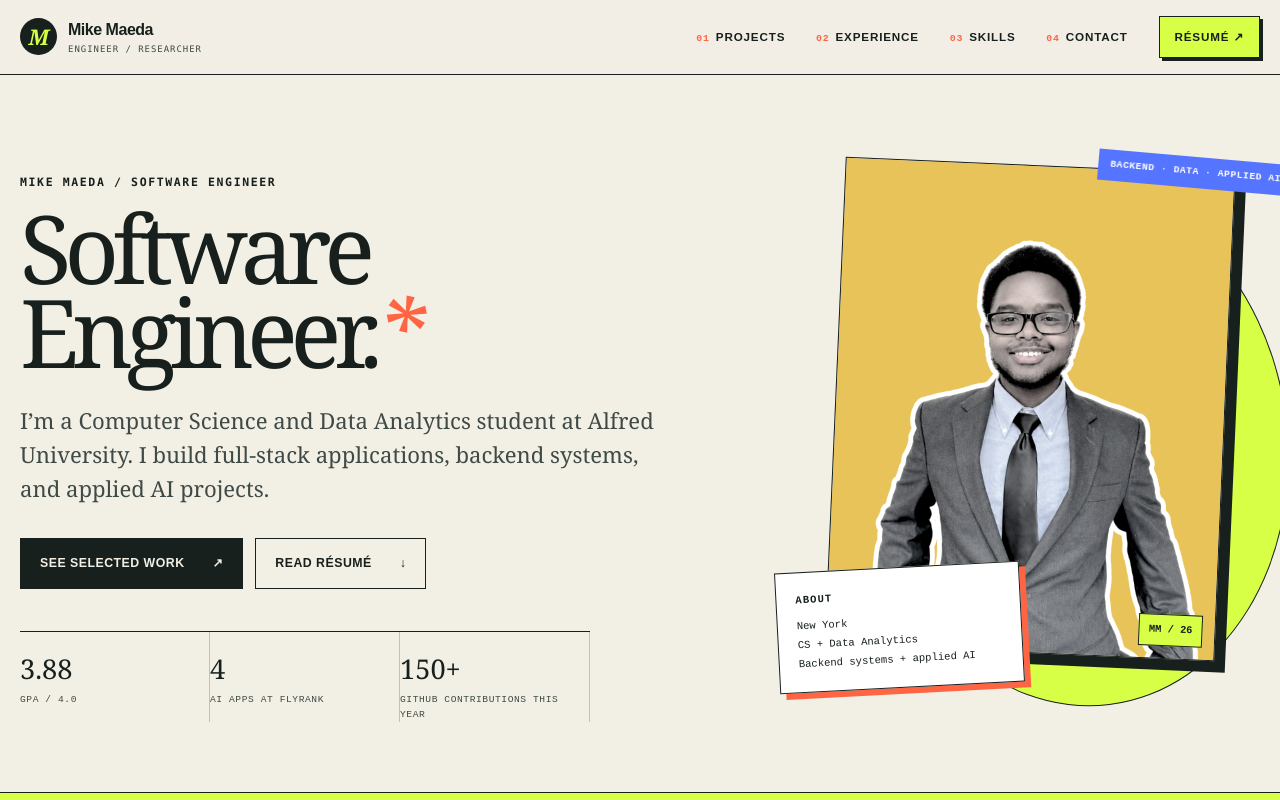
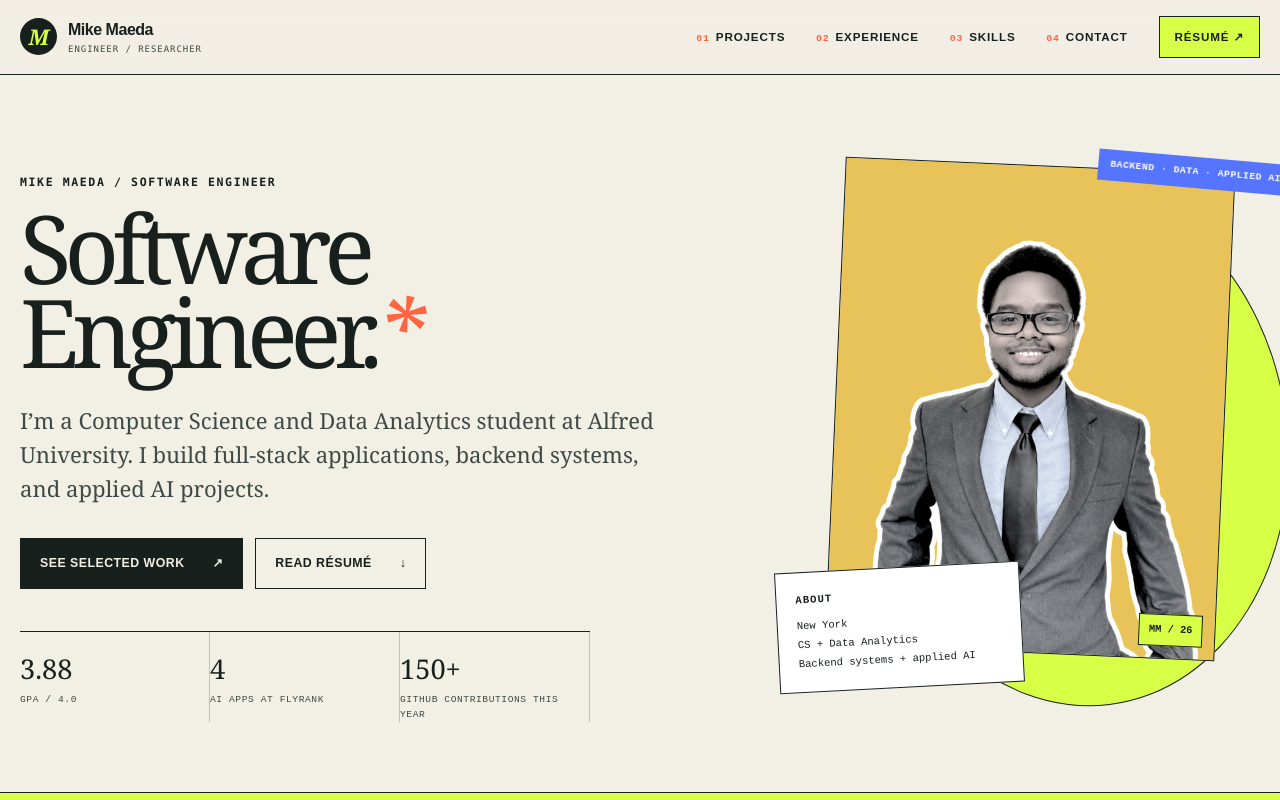
Before and after one commit to mikemaeda/mike-portifolio, a Next.js app: page / in a window 1280 px wide. Shown: the top 800 px of the page. Built offline with nearby package versions, Linux system fonts and the light colour scheme.

Commit message:
Remove layered box shadows

```diff
--- a/app/globals.css
+++ b/app/globals.css
@@ -51,14 +51,14 @@ button { color: inherit; font: inherit; }
 .primary-nav a { font-size: .73rem; font-weight: 800; letter-spacing: .07em; text-transform: uppercase; }
 .primary-nav a > span { margin-right: 6px; color: var(--orange); font-family: ui-monospace, monospace; font-size: .62rem; }
 .primary-nav a:not(.nav-resume):hover, .primary-nav a[aria-current="page"] { text-decoration: underline; text-decoration-thickness: 2px; text-underline-offset: 7px; }
-.nav-resume { padding: 11px 15px; border: 1px solid var(--ink); background: var(--acid); box-shadow: 3px 3px 0 var(--ink); transition: transform .2s, box-shadow .2s; }
-.nav-resume:hover { transform: translate(2px, 2px); box-shadow: 1px 1px 0 var(--ink); }
+.nav-resume { padding: 11px 15px; border: 1px solid var(--ink); background: var(--acid); transition: transform .2s; }
+.nav-resume:hover { transform: translateY(-2px); }
 .menu-button { display: none; border: 0; background: transparent; font-size: .75rem; font-weight: 800; text-transform: uppercase; }
 
 .hero { min-height: 100svh; padding: 132px 0 0; overflow: hidden; background: var(--paper); }
 .hero-grid { display: grid; grid-template-columns: 1.2fr .8fr; gap: clamp(40px, 7vw, 100px); align-items: center; min-height: calc(100svh - 182px); padding-bottom: 70px; }
 .hero-copy { max-width: 730px; }
-.eyebrow { width: fit-content; display: flex; align-items: center; gap: 9px; padding: 8px 11px; border: 1px solid var(--ink); background: white; font-family: ui-monospace, monospace; font-size: .69rem; font-weight: 700; text-transform: uppercase; box-shadow: 3px 3px 0 var(--ink); }
+.eyebrow { width: fit-content; display: flex; align-items: center; gap: 9px; padding: 8px 11px; border: 1px solid var(--ink); background: white; font-family: ui-monospace, monospace; font-size: .69rem; font-weight: 700; text-transform: uppercase; }
 .status-dot { width: 9px; height: 9px; border-radius: 50%; background: #37c16f; box-shadow: 0 0 0 3px rgba(55,193,111,.18); }
 .hero-index, .section-number { margin: 42px 0 15px; font-family: ui-monospace, SFMono-Regular, Menlo, monospace; font-size: .72rem; font-weight: 700; letter-spacing: .14em; text-transform: uppercase; }
 .hero h1 { max-width: 820px; margin: 0; font-family: Georgia, "Times New Roman", serif; font-size: clamp(3.5rem, 7.4vw, 7.6rem); line-height: .88; letter-spacing: -.075em; font-weight: 500; }
@@ -75,10 +75,10 @@ button { color: inherit; font: inherit; }
 .hero-proof span { display: block; margin-top: 4px; color: var(--ink-soft); font-family: ui-monospace, monospace; font-size: .6rem; letter-spacing: .06em; text-transform: uppercase; }
 .hero-visual { position: relative; width: min(100%, 430px); margin-inline: auto; padding: 24px 20px 60px; }
 .hero-visual::before { content: ""; position: absolute; inset: 7% -10% 1% 12%; border-radius: 50%; background: var(--acid); border: 1px solid var(--ink); transform: rotate(-7deg); }
-.portrait-frame { position: relative; z-index: 2; aspect-ratio: 4/5; overflow: hidden; border: 1px solid var(--ink); background: #c8c5bb; transform: rotate(2.5deg); box-shadow: 11px 11px 0 var(--ink); }
+.portrait-frame { position: relative; z-index: 2; aspect-ratio: 4/5; overflow: hidden; border: 1px solid var(--ink); background: #c8c5bb; transform: rotate(2.5deg); }
 .portrait-frame img { width: 100%; height: 100%; object-fit: cover; object-position: center 18%; filter: saturate(.78) contrast(1.04); }
 .photo-code { position: absolute; right: 12px; bottom: 12px; padding: 7px 9px; background: var(--acid); border: 1px solid var(--ink); font-family: ui-monospace, monospace; font-size: .65rem; font-weight: 800; }
-.profile-slip { position: absolute; z-index: 3; left: -38px; bottom: 24px; width: 245px; padding: 17px 19px; border: 1px solid var(--ink); background: white; box-shadow: 6px 6px 0 var(--orange); transform: rotate(-3deg); }
+.profile-slip { position: absolute; z-index: 3; left: -38px; bottom: 24px; width: 245px; padding: 17px 19px; border: 1px solid var(--ink); background: white; transform: rotate(-3deg); }
 .profile-slip p { margin: 3px 0; font-family: ui-monospace, monospace; font-size: .66rem; }
 .profile-slip .slip-label { margin-bottom: 10px; font-weight: 900; letter-spacing: .1em; }
 .orbit-note { position: absolute; z-index: 4; top: 16px; right: -48px; padding: 8px 12px; color: white; background: var(--blue); font-family: ui-monospace, monospace; font-size: .61rem; font-weight: 800; letter-spacing: .05em; transform: rotate(5deg); }
@@ -99,7 +99,7 @@ button { color: inherit; font: inherit; }
 .project-summary { max-width: 700px; margin: 0; color: var(--ink-soft); line-height: 1.65; }
 .project-stack { display: flex; flex-wrap: wrap; gap: 7px; margin-top: 22px; }
 .project-stack span { padding: 6px 9px; border: 1px solid var(--line); font-family: ui-monospace, monospace; font-size: .59rem; font-weight: 700; text-transform: uppercase; }
-.project-result { align-self: end; padding: 20px; border: 1px solid var(--ink); background: white; box-shadow: 5px 5px 0 var(--ink); }
+.project-result { align-self: end; padding: 20px; border: 1px solid var(--ink); background: white; }
 .result-label { color: var(--blue); font-family: ui-monospace, monospace; font-size: .61rem; font-weight: 900; letter-spacing: .13em; }
 .project-result p { margin: 10px 0 22px; font-family: Georgia, serif; line-height: 1.45; }
 .project-result a, .text-link { font-size: .71rem; font-weight: 900; letter-spacing: .05em; text-transform: uppercase; text-decoration: underline; text-underline-offset: 5px; }
@@ -124,7 +124,7 @@ button { color: inherit; font: inherit; }
 .skills-layout .section-heading .section-number { margin-bottom: 22px; }
 .skills-layout .section-heading > p:last-child { margin-top: 25px; max-width: 420px; }
 .sticky-heading { position: sticky; top: 120px; }
-.skill-console { border: 1px solid var(--ink); background: #111715; color: #e8eee9; box-shadow: 10px 10px 0 var(--orange); }
+.skill-console { border: 1px solid var(--ink); background: #111715; color: #e8eee9; }
 .console-bar { display: flex; align-items: center; gap: 7px; padding: 13px 16px; border-bottom: 1px solid #3c4642; background: #252d2a; }
 .console-bar span { width: 9px; height: 9px; border-radius: 50%; background: var(--orange); }
 .console-bar span:nth-child(2) { background: #ffcc4a; }
```
